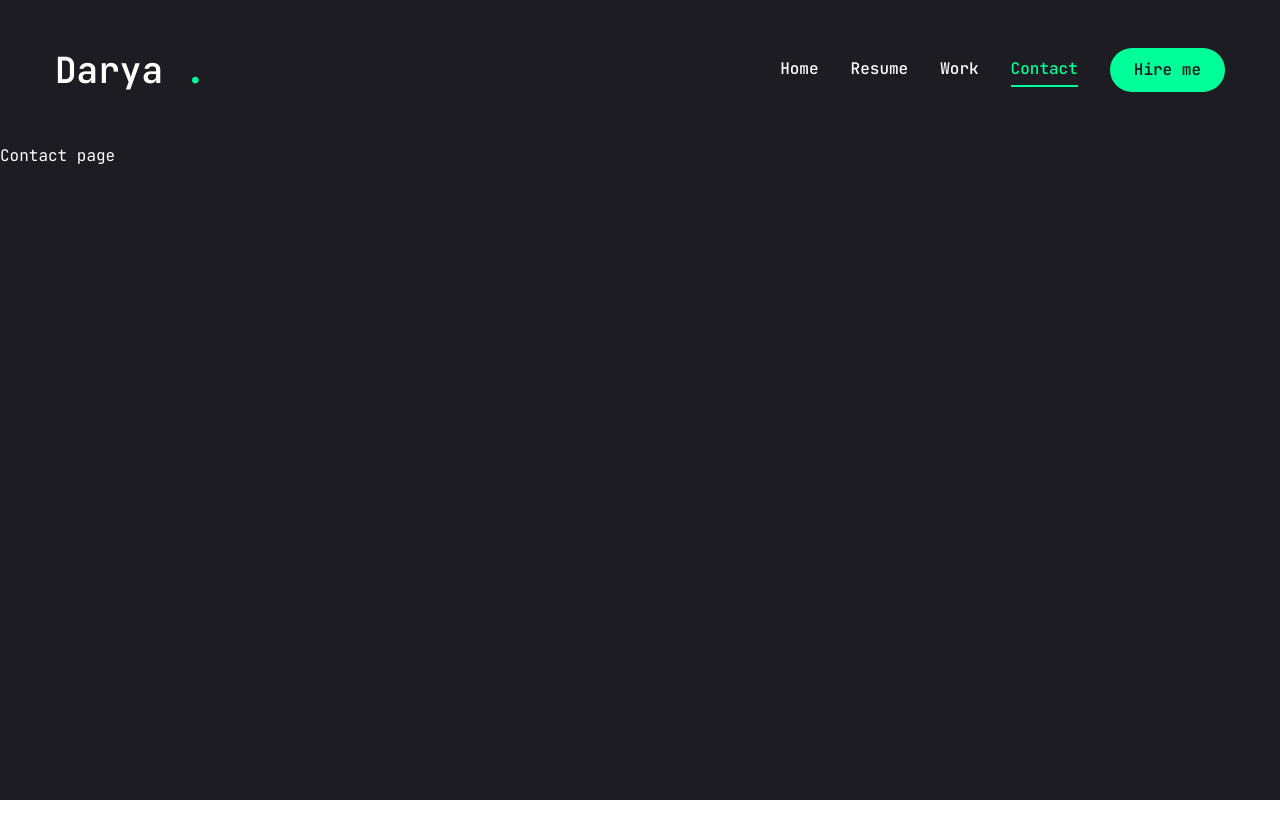
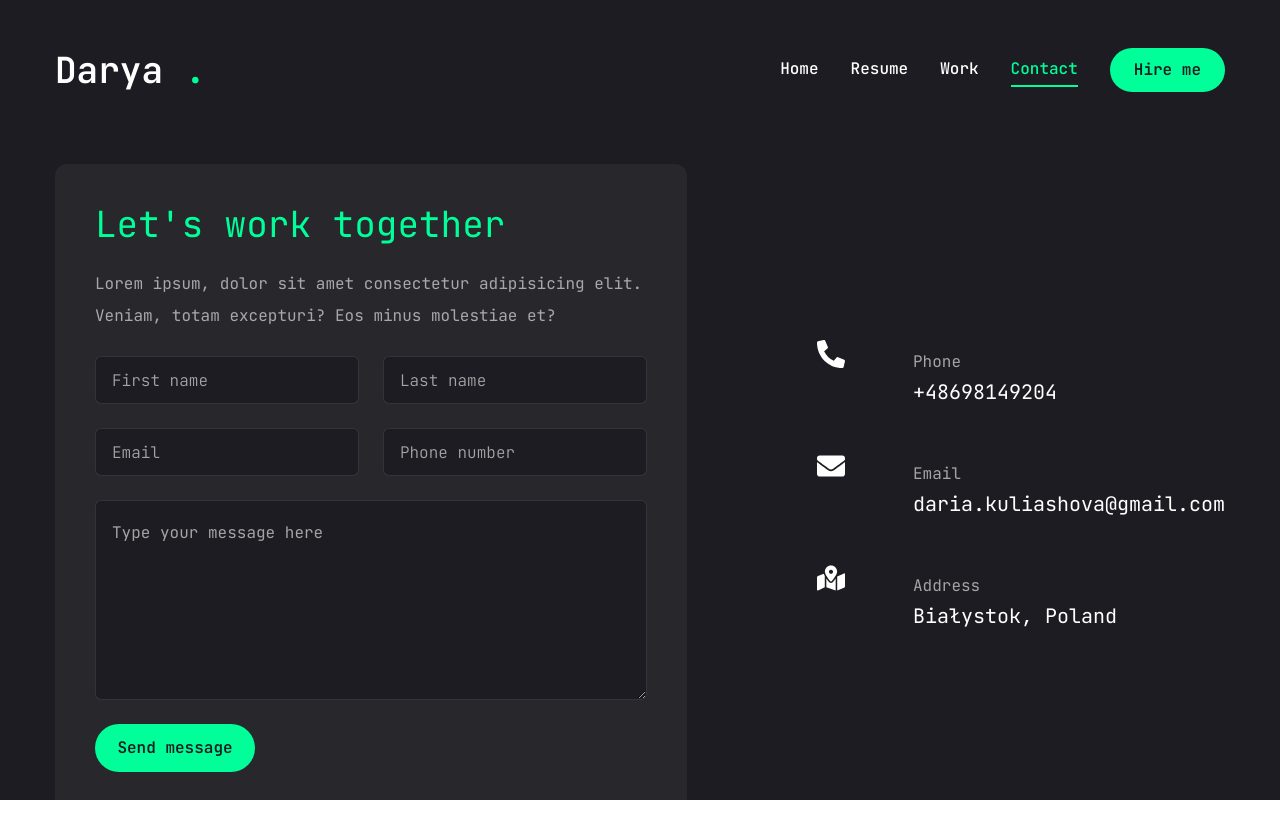
Before and after one commit to darya425/darya-portfolio, a Next.js app: page /contact in a window 1280 px wide. Before the commit the page ends 800 px from the top, so only its background shows below. Built offline with nearby package versions, Linux system fonts and the light colour scheme.

Commit message:
D-4: add contact page

```diff
--- a/package.json
+++ b/package.json
@@ -12,6 +12,7 @@
     "@radix-ui/react-dialog": "^1.1.2",
     "@radix-ui/react-icons": "^1.3.0",
     "@radix-ui/react-scroll-area": "^1.2.0",
+    "@radix-ui/react-select": "^2.1.2",
     "@radix-ui/react-slot": "^1.1.0",
     "@radix-ui/react-tabs": "^1.1.1",
     "@radix-ui/react-tooltip": "^1.1.3",
--- a/src/app/contact/page.tsx
+++ b/src/app/contact/page.tsx
@@ -1,5 +1,84 @@
+'use client';
+
+import { Button } from '@/components/ui/button';
+import { Input } from '@/components/ui/input';
+import { Textarea } from '@/components/ui/textarea';
+import { FaPhoneAlt, FaEnvelope, FaMapMarkedAlt } from 'react-icons/fa';
+import { motion } from 'framer-motion';
+
+const info = [
+  {
+    icon: <FaPhoneAlt />,
+    title: 'Phone',
+    description: '+48698149204',
+  },
+  {
+    icon: <FaEnvelope />,
+    title: 'Email',
+    description: 'daria.kuliashova@gmail.com',
+  },
+  {
+    icon: <FaMapMarkedAlt />,
+    title: 'Address',
+    description: 'Białystok, Poland',
+  },
+];
+
 const Contact = () => {
-  return <div>Contact page</div>;
+  return (
+    <motion.section
+      initial={{ opacity: 0 }}
+      animate={{
+        opacity: 1,
+        transition: { delay: 2.4, duration: 0.4, ease: 'easeIn' },
+      }}
+      className="py-6"
+    >
+      <div className="container mx-auto">
+        <div className="flex flex-col xl:flex-row gap-[30px]">
+          {/* form */}
+          <div className="xl:w-[54%] order-2 xl:order-none">
+            <form action="" className="flex flex-col gap-6 p-10 bg-[#27272c] rounded-xl">
+              <h3 className="text-4xl text-accent"> Let&apos;s work together</h3>
+              <p className="text-white/60">
+                Lorem ipsum, dolor sit amet consectetur adipisicing elit. Veniam, totam excepturi? Eos minus molestiae
+                et?
+              </p>
+              {/* Input */}
+              <div className="grid grid-cols-1 md:grid-cols-2 gap-6">
+                <Input type="firstname" placeholder="First name" />
+                <Input type="lastname" placeholder="Last name" />
+                <Input type="email" placeholder="Email" />
+                <Input type="phone" placeholder="Phone number" />
+              </div>
+              {/* Textarea */}
+              <Textarea className="h-[200px]" placeholder="Type your message here" />
+              {/* Button */}
+              <Button size="md" className="max-w-40">
+                Send message
+              </Button>
+            </form>
+          </div>
+          {/* info */}
+          <div className="flex-1 flex items-center xl:justify-end order-1 xl:order-none mb-8 xl:mb-0">
+            <ul className="flex flex-col gap-10">
+              {info.map((item, index) => (
+                <li key={index} className="flex items-center gap-6">
+                  <div className="w-[52px] h-[52px] xl:w-[72px] xl:h-[72px] bg-justify-center">
+                    <div className="text-[28px]">{item.icon}</div>
+                  </div>
+                  <div className="flex-1">
+                    <p className="text-white/60">{item.title}</p>
+                    <h3 className="text-xl">{item.description}</h3>
+                  </div>
+                </li>
+              ))}
+            </ul>
+          </div>
+        </div>
+      </div>
+    </motion.section>
+  );
 };
 
 export default Contact;
--- a/src/components/ui/input.tsx
+++ b/src/components/ui/input.tsx
@@ -1,25 +1,22 @@
-import * as React from "react"
+import * as React from 'react';
 
-import { cn } from "@/lib/utils"
+import { cn } from '@/lib/utils';
 
-export interface InputProps
-  extends React.InputHTMLAttributes<HTMLInputElement> {}
+export interface InputProps extends React.InputHTMLAttributes<HTMLInputElement> {}
 
-const Input = React.forwardRef<HTMLInputElement, InputProps>(
-  ({ className, type, ...props }, ref) => {
+const Input = React.forwardRef<HTMLInputElement, InputProps>(({ className, type, ...props }, ref) => {
   return (
     <input
       type={type}
       className={cn(
-          "flex h-9 w-full rounded-md border border-input bg-transparent px-3 py-1 text-sm shadow-sm transition-colors file:border-0 file:bg-transparent file:text-sm file:font-medium file:text-foreground placeholder:text-muted-foreground focus-visible:outline-none focus-visible:ring-1 focus-visible:ring-ring disabled:cursor-not-allowed disabled:opacity-50",
-          className
+        'flex h-[48px] rounded-md border border-white/10 focus:border-accent font-light bg-primary px-4 py-5 text-base placeholder:text-white/60 outline-none',
+        className,
       )}
       ref={ref}
       {...props}
     />
-    )
-  }
-)
-Input.displayName = "Input"
+  );
+});
+Input.displayName = 'Input';
 
-export { Input }
+export { Input };
--- /dev/null
+++ b/src/components/ui/select.tsx
@@ -0,0 +1,164 @@
+"use client"
+
+import * as React from "react"
+import {
+  CaretSortIcon,
+  CheckIcon,
+  ChevronDownIcon,
+  ChevronUpIcon,
+} from "@radix-ui/react-icons"
+import * as SelectPrimitive from "@radix-ui/react-select"
+
+import { cn } from "@/lib/utils"
+
+const Select = SelectPrimitive.Root
+
+const SelectGroup = SelectPrimitive.Group
+
+const SelectValue = SelectPrimitive.Value
+
+const SelectTrigger = React.forwardRef<
+  React.ElementRef<typeof SelectPrimitive.Trigger>,
+  React.ComponentPropsWithoutRef<typeof SelectPrimitive.Trigger>
+>(({ className, children, ...props }, ref) => (
+  <SelectPrimitive.Trigger
+    ref={ref}
+    className={cn(
+      "flex h-9 w-full items-center justify-between whitespace-nowrap rounded-md border border-input bg-transparent px-3 py-2 text-sm shadow-sm ring-offset-background placeholder:text-muted-foreground focus:outline-none focus:ring-1 focus:ring-ring disabled:cursor-not-allowed disabled:opacity-50 [&>span]:line-clamp-1",
+      className
+    )}
+    {...props}
+  >
+    {children}
+    <SelectPrimitive.Icon asChild>
+      <CaretSortIcon className="h-4 w-4 opacity-50" />
+    </SelectPrimitive.Icon>
+  </SelectPrimitive.Trigger>
+))
+SelectTrigger.displayName = SelectPrimitive.Trigger.displayName
+
+const SelectScrollUpButton = React.forwardRef<
+  React.ElementRef<typeof SelectPrimitive.ScrollUpButton>,
+  React.ComponentPropsWithoutRef<typeof SelectPrimitive.ScrollUpButton>
+>(({ className, ...props }, ref) => (
+  <SelectPrimitive.ScrollUpButton
+    ref={ref}
+    className={cn(
+      "flex cursor-default items-center justify-center py-1",
+      className
+    )}
+    {...props}
+  >
+    <ChevronUpIcon />
+  </SelectPrimitive.ScrollUpButton>
+))
+SelectScrollUpButton.displayName = SelectPrimitive.ScrollUpButton.displayName
+
+const SelectScrollDownButton = React.forwardRef<
+  React.ElementRef<typeof SelectPrimitive.ScrollDownButton>,
+  React.ComponentPropsWithoutRef<typeof SelectPrimitive.ScrollDownButton>
+>(({ className, ...props }, ref) => (
+  <SelectPrimitive.ScrollDownButton
+    ref={ref}
+    className={cn(
+      "flex cursor-default items-center justify-center py-1",
+      className
+    )}
+    {...props}
+  >
+    <ChevronDownIcon />
+  </SelectPrimitive.ScrollDownButton>
+))
+SelectScrollDownButton.displayName =
+  SelectPrimitive.ScrollDownButton.displayName
+
+const SelectContent = React.forwardRef<
+  React.ElementRef<typeof SelectPrimitive.Content>,
+  React.ComponentPropsWithoutRef<typeof SelectPrimitive.Content>
+>(({ className, children, position = "popper", ...props }, ref) => (
+  <SelectPrimitive.Portal>
+    <SelectPrimitive.Content
+      ref={ref}
+      className={cn(
+        "relative z-50 max-h-96 min-w-[8rem] overflow-hidden rounded-md border bg-popover text-popover-foreground shadow-md data-[state=open]:animate-in data-[state=closed]:animate-out data-[state=closed]:fade-out-0 data-[state=open]:fade-in-0 data-[state=closed]:zoom-out-95 data-[state=open]:zoom-in-95 data-[side=bottom]:slide-in-from-top-2 data-[side=left]:slide-in-from-right-2 data-[side=right]:slide-in-from-left-2 data-[side=top]:slide-in-from-bottom-2",
+        position === "popper" &&
+          "data-[side=bottom]:translate-y-1 data-[side=left]:-translate-x-1 data-[side=right]:translate-x-1 data-[side=top]:-translate-y-1",
+        className
+      )}
+      position={position}
+      {...props}
+    >
+      <SelectScrollUpButton />
+      <SelectPrimitive.Viewport
+        className={cn(
+          "p-1",
+          position === "popper" &&
+            "h-[var(--radix-select-trigger-height)] w-full min-w-[var(--radix-select-trigger-width)]"
+        )}
+      >
+        {children}
+      </SelectPrimitive.Viewport>
+      <SelectScrollDownButton />
+    </SelectPrimitive.Content>
+  </SelectPrimitive.Portal>
+))
+SelectContent.displayName = SelectPrimitive.Content.displayName
+
+const SelectLabel = React.forwardRef<
+  React.ElementRef<typeof SelectPrimitive.Label>,
+  React.ComponentPropsWithoutRef<typeof SelectPrimitive.Label>
+>(({ className, ...props }, ref) => (
+  <SelectPrimitive.Label
+    ref={ref}
+    className={cn("px-2 py-1.5 text-sm font-semibold", className)}
+    {...props}
+  />
+))
+SelectLabel.displayName = SelectPrimitive.Label.displayName
+
+const SelectItem = React.forwardRef<
+  React.ElementRef<typeof SelectPrimitive.Item>,
+  React.ComponentPropsWithoutRef<typeof SelectPrimitive.Item>
+>(({ className, children, ...props }, ref) => (
+  <SelectPrimitive.Item
+    ref={ref}
+    className={cn(
+      "relative flex w-full cursor-default select-none items-center rounded-sm py-1.5 pl-2 pr-8 text-sm outline-none focus:bg-accent focus:text-accent-foreground data-[disabled]:pointer-events-none data-[disabled]:opacity-50",
+      className
+    )}
+    {...props}
+  >
+    <span className="absolute right-2 flex h-3.5 w-3.5 items-center justify-center">
+      <SelectPrimitive.ItemIndicator>
+        <CheckIcon className="h-4 w-4" />
+      </SelectPrimitive.ItemIndicator>
+    </span>
+    <SelectPrimitive.ItemText>{children}</SelectPrimitive.ItemText>
+  </SelectPrimitive.Item>
+))
+SelectItem.displayName = SelectPrimitive.Item.displayName
+
+const SelectSeparator = React.forwardRef<
+  React.ElementRef<typeof SelectPrimitive.Separator>,
+  React.ComponentPropsWithoutRef<typeof SelectPrimitive.Separator>
+>(({ className, ...props }, ref) => (
+  <SelectPrimitive.Separator
+    ref={ref}
+    className={cn("-mx-1 my-1 h-px bg-muted", className)}
+    {...props}
+  />
+))
+SelectSeparator.displayName = SelectPrimitive.Separator.displayName
+
+export {
+  Select,
+  SelectGroup,
+  SelectValue,
+  SelectTrigger,
+  SelectContent,
+  SelectLabel,
+  SelectItem,
+  SelectSeparator,
+  SelectScrollUpButton,
+  SelectScrollDownButton,
+}
--- a/src/components/ui/textarea.tsx
+++ b/src/components/ui/textarea.tsx
@@ -1,24 +1,21 @@
-import * as React from "react"
+import * as React from 'react';
 
-import { cn } from "@/lib/utils"
+import { cn } from '@/lib/utils';
 
-export interface TextareaProps
-  extends React.TextareaHTMLAttributes<HTMLTextAreaElement> {}
+export interface TextareaProps extends React.TextareaHTMLAttributes<HTMLTextAreaElement> {}
 
-const Textarea = React.forwardRef<HTMLTextAreaElement, TextareaProps>(
-  ({ className, ...props }, ref) => {
+const Textarea = React.forwardRef<HTMLTextAreaElement, TextareaProps>(({ className, ...props }, ref) => {
   return (
     <textarea
       className={cn(
-          "flex min-h-[60px] w-full rounded-md border border-input bg-transparent px-3 py-2 text-sm shadow-sm placeholder:text-muted-foreground focus-visible:outline-none focus-visible:ring-1 focus-visible:ring-ring disabled:cursor-not-allowed disabled:opacity-50",
-          className
+        'flex min-h-[80px] w-full rounded-md border border-white/10 bg-primary px-4 py-5 text-base placeholder:text-white/60 focus-visible:outline-none focus-visible:ring-1 focus-visible:ring-accent focus-visible:ring-offset-0 disabled:cursor-not-allowed disabled:opacity-50',
+        className,
       )}
       ref={ref}
       {...props}
     />
-    )
-  }
-)
-Textarea.displayName = "Textarea"
+  );
+});
+Textarea.displayName = 'Textarea';
 
-export { Textarea }
+export { Textarea };
```
Also changed, not shown: .eslintrc.json, 1 other file (tests, documents, lock files or other folders). Lines whose indentation alone changed are shown as unchanged.
